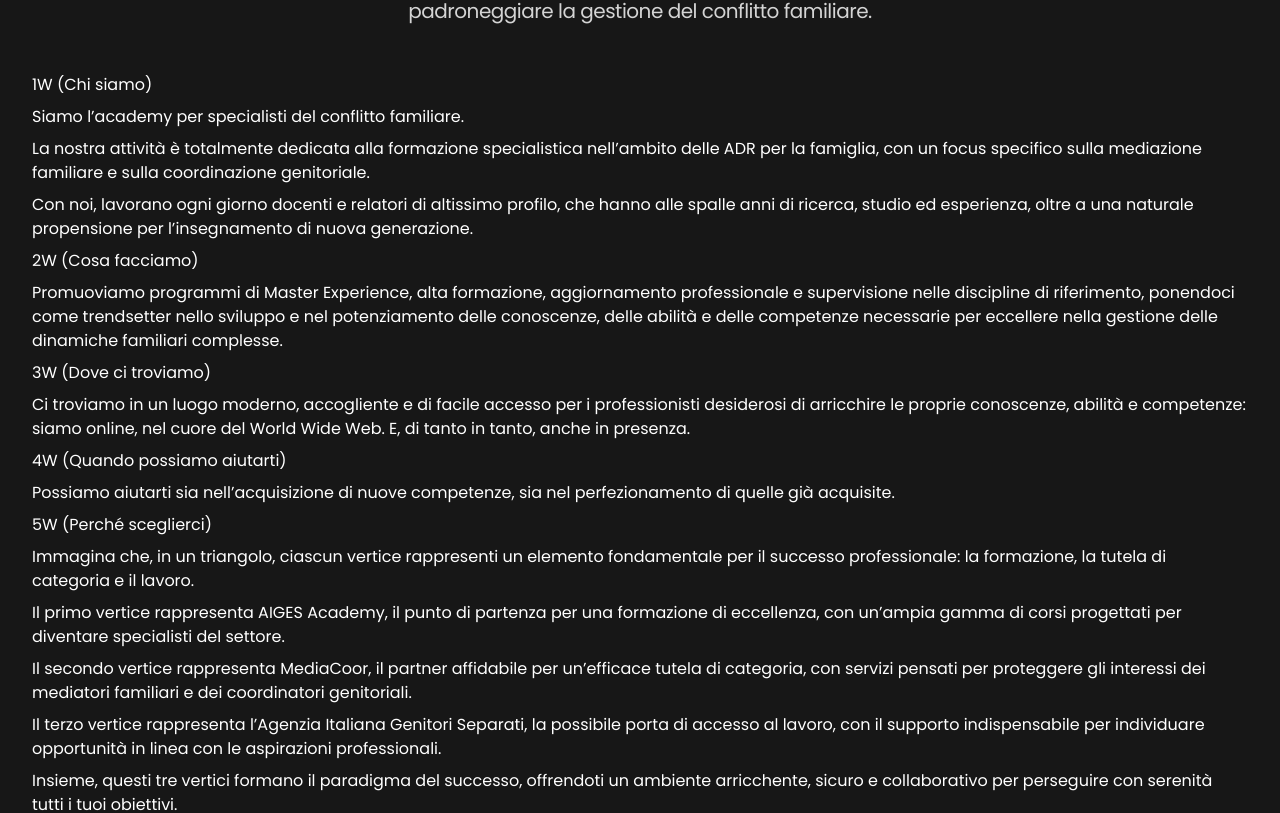
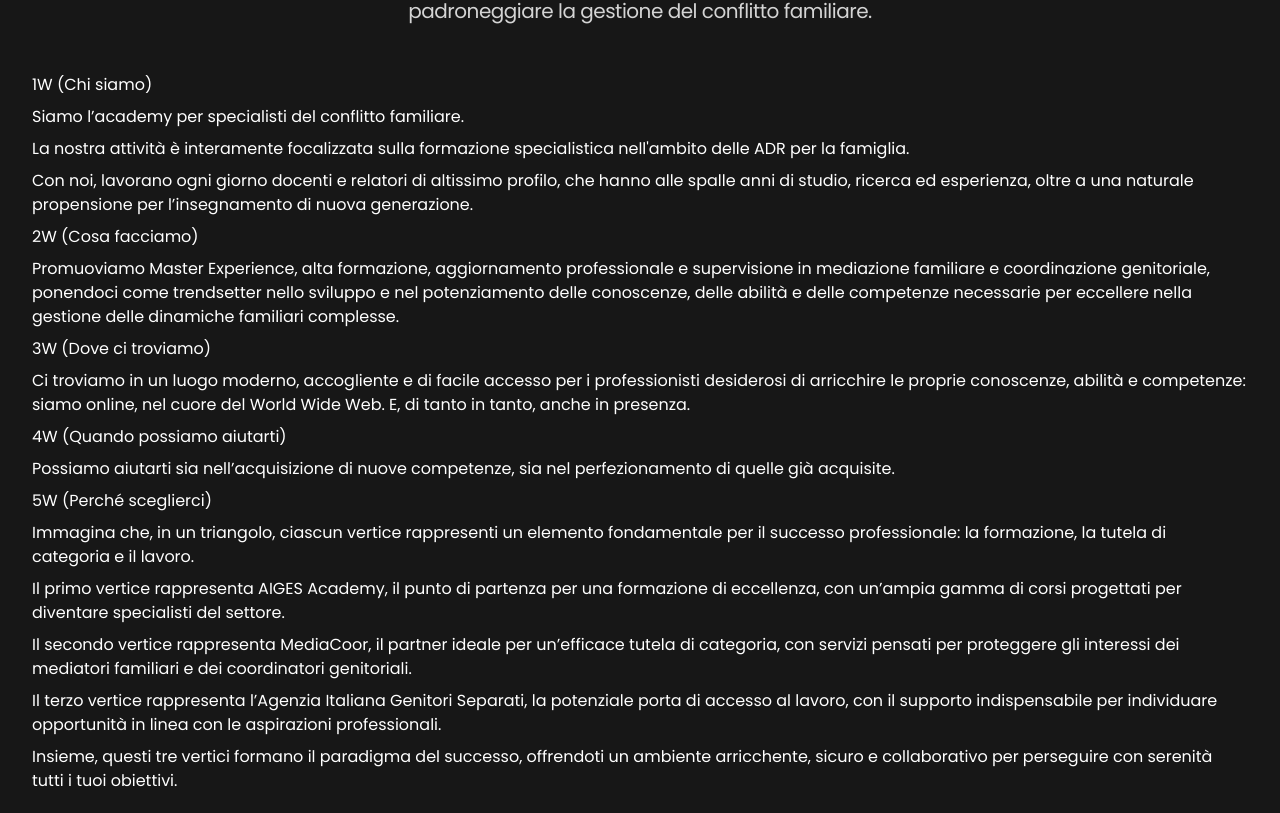
Before and after one commit to plasm/academy, a Nuxt app: page /identita in a window 1280 px wide. Shown: the part 314-1127 px from the top of the page. Built offline with nearby package versions, Linux system fonts and the light colour scheme.

Commit message:
feat: pages

```diff
--- a/json/courses.json
+++ b/json/courses.json
@@ -11,7 +11,7 @@
   },
   {
     "title": "Aggiornamento professionale",
-    "description": "Corsi di perfezionamento",
+    "description": "Corsi di formazione continua",
     "route": "/corsi/aggiornamento-professionale"
   },
   {
--- a/pages/corsi/aggiornamento-professionale.vue
+++ b/pages/corsi/aggiornamento-professionale.vue
@@ -1,6 +1,6 @@
 <template>
   <div data-name="page-aggiornamento-professionale" class="mx-auto px-4 sm:px-6 md:px-8 2xl:max-w-7xl">
-    <ac-heading description="Grazie ai nostri corsi di perfezionamento, puoi costruire il puzzle del tuo profilo curricolare. Un pezzo alla volta, secondo le tue esigenze.">
+    <ac-heading description="Grazie ai nostri corsi di formazione continua, puoi costruire il puzzle del tuo profilo curricolare. Un pezzo alla volta, secondo le tue esigenze.">
       <template #title>
         <div class="leading-none ">
           Aggiornamento professionale
@@ -8,7 +8,7 @@
       </template>
     </ac-heading>
     <div class="text-white">
-      L’aggiornamento professionale di AIGES Academy è un format strutturato in corsi di perfezionamento di durata compresa tra due e otto ore, progettati per professionisti e laureati interessati ad aggiornare le loro conoscenze, abilità e competenze. L’iscrizione non richiede requisiti di ammissione specifici. L’accesso è aperto a un massimo di cinquecento partecipanti. I contenuti sono definiti dalla direzione scientifica. Gli interventi si svolgono online. Non sono previsti esami. Al termine del programma, viene rilasciato un attestato.
+      L’aggiornamento professionale di AIGES Academy è un format strutturato in corsi di formazione continua di durata compresa tra due e otto ore, progettati per professionisti e laureati interessati a perfezionare le loro conoscenze, abilità e competenze. L’iscrizione non richiede requisiti di ammissione specifici. L’accesso è aperto a un massimo di cinquecento partecipanti. I contenuti sono definiti dalla direzione scientifica. Gli interventi si svolgono online. Non sono previsti esami. Al termine del programma, viene rilasciato un attestato.
     </div>
   </div>
 </template>
--- a/pages/corsi/master-experience.vue
+++ b/pages/corsi/master-experience.vue
@@ -96,7 +96,7 @@
             LA CONOSCENZA TEORICA
           </div>
           <div class="text-base font-light text-white">
-            Gli allievi hanno accesso continuo a contenuti curriculari ricchi e aggiornati, che coprono una vasta gamma di argomenti pertinenti alla disciplina di interesse.
+            Gli allievi hanno accesso continuo a contenuti curricolari completi e aggiornati, che coprono una vasta gamma di argomenti pertinenti alla disciplina di interesse.
           </div>
         </div>
 
@@ -108,7 +108,7 @@
             L’APPLICAZIONE PRATICA
           </div>
           <div class="text-base font-light text-white">
-            Attraverso gli stage intensivi, gli allievi possono sperimentare ciò che hanno appreso, affinando le capacità di intervento essenziali per un esercizio efficace della professione.
+            Gli allievi possono sviluppare capacità di intervento essenziali per un esercizio efficace della professione, mettendo in pratica ciò che hanno appreso durante gli stage intensivi.
           </div>
         </div>
 
--- a/pages/identita.vue
+++ b/pages/identita.vue
@@ -17,11 +17,11 @@
     </div>
 
     <div class="mt-2 text-white">
-      La nostra attività è totalmente dedicata alla formazione specialistica nell’ambito delle ADR per la famiglia, con un focus specifico sulla mediazione familiare e sulla coordinazione genitoriale.
+      La nostra attività è interamente focalizzata sulla formazione specialistica nell'ambito delle ADR per la famiglia.
     </div>
 
     <div class="mt-2 text-white">
-      Con noi, lavorano ogni giorno docenti e relatori di altissimo profilo, che hanno alle spalle anni di ricerca, studio ed esperienza, oltre a una naturale propensione per l’insegnamento di nuova generazione.
+      Con noi, lavorano ogni giorno docenti e relatori di altissimo profilo, che hanno alle spalle anni di studio, ricerca ed esperienza, oltre a una naturale propensione per l’insegnamento di nuova generazione.
     </div>
 
     <div class="mt-2 text-white">
@@ -29,7 +29,7 @@
     </div>
 
     <div class="mt-2 text-white">
-      Promuoviamo programmi di Master Experience, alta formazione, aggiornamento professionale e supervisione nelle discipline di riferimento, ponendoci come trendsetter nello sviluppo e nel potenziamento delle conoscenze, delle abilità e delle competenze necessarie per eccellere nella gestione delle dinamiche familiari complesse.
+      Promuoviamo Master Experience, alta formazione, aggiornamento professionale e supervisione in mediazione familiare e coordinazione genitoriale, ponendoci come trendsetter nello sviluppo e nel potenziamento delle conoscenze, delle abilità e delle competenze necessarie per eccellere nella gestione delle dinamiche familiari complesse.
     </div>
 
     <div class="mt-2 text-white">
@@ -61,11 +61,11 @@
     </div>
 
     <div class="mt-2 text-white">
-      Il secondo vertice rappresenta MediaCoor, il partner affidabile per un’efficace tutela di categoria, con servizi pensati per proteggere gli interessi dei mediatori familiari e dei coordinatori genitoriali.
+      Il secondo vertice rappresenta MediaCoor, il partner ideale per un’efficace tutela di categoria, con servizi pensati per proteggere gli interessi dei mediatori familiari e dei coordinatori genitoriali.
     </div>
 
     <div class="mt-2 text-white">
-      Il terzo vertice rappresenta l’Agenzia Italiana Genitori Separati, la possibile porta di accesso al lavoro, con il supporto indispensabile per individuare opportunità in linea con le aspirazioni professionali.
+      Il terzo vertice rappresenta l’Agenzia Italiana Genitori Separati, la potenziale porta di accesso al lavoro, con il supporto indispensabile per individuare opportunità in linea con le aspirazioni professionali.
     </div>
 
     <div class="mt-2 text-white">
```
